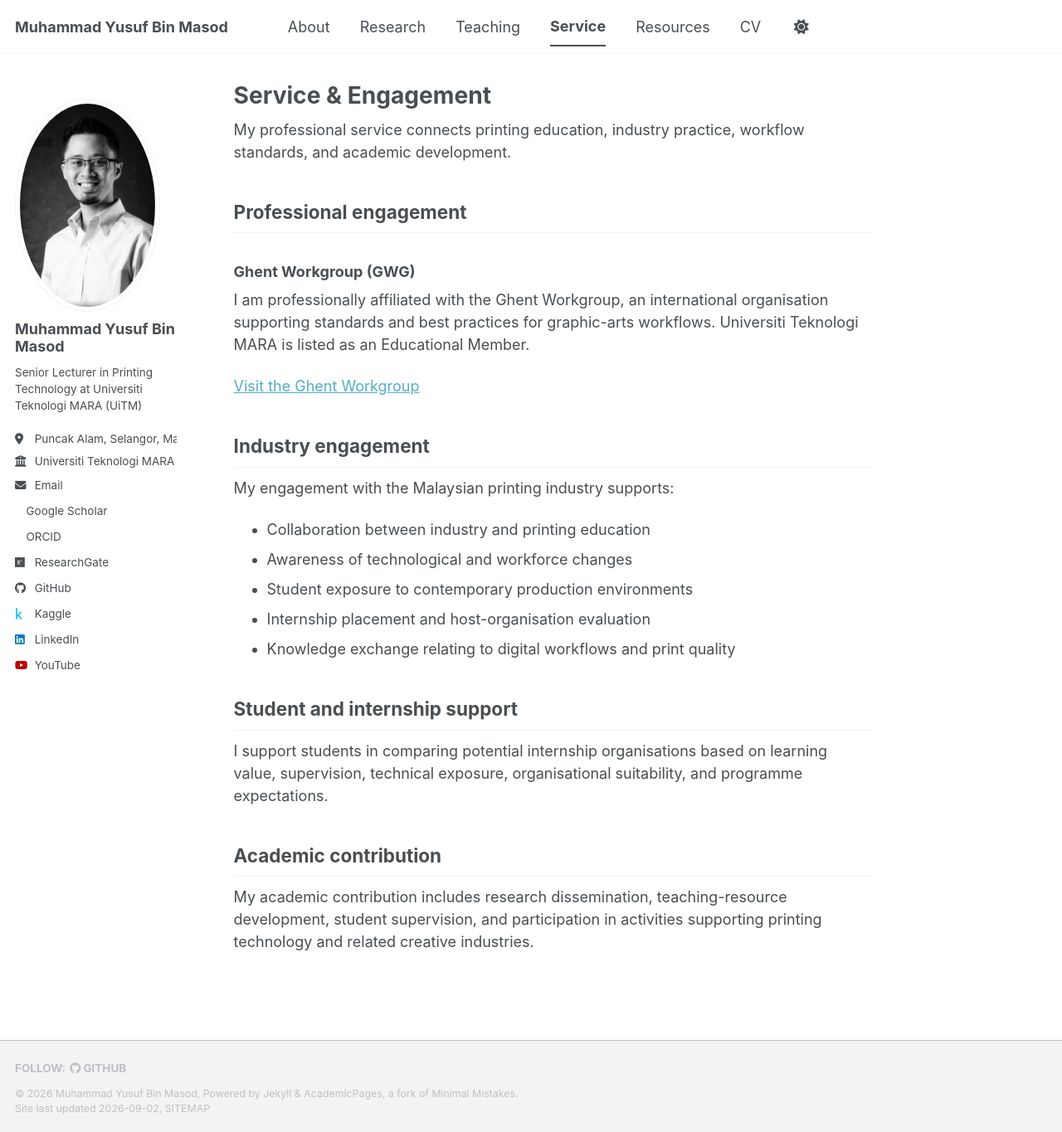
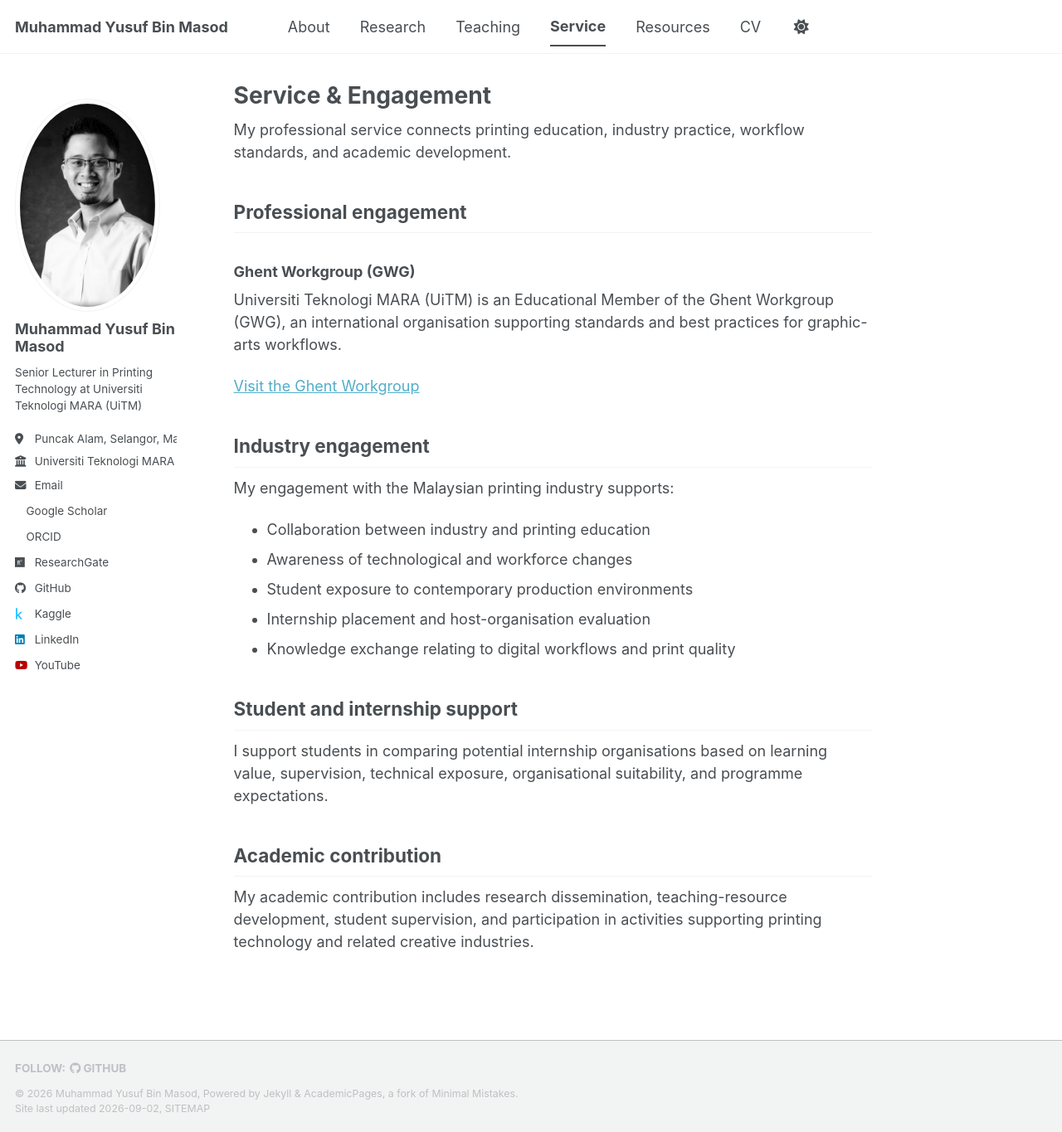
Before and after one commit to yusufmasod/academic-site-preview, a Jekyll site: the page built from _pages/service.md, in a window 1280 px wide and 1365 px high. Shown: the whole window at 83% size. Built offline with Jekyll 4.4.1, drawn with Linux system fonts in a browser that asks for light colours; a style sheet for code colours, icons or effects is not loaded.

Commit message:
Clarify UiTM Ghent Workgroup membership

```diff
--- a/_pages/service.md
+++ b/_pages/service.md
@@ -10,7 +10,7 @@
 
 ### Ghent Workgroup (GWG)
 
-I am professionally affiliated with the Ghent Workgroup, an international organisation supporting standards and best practices for graphic-arts workflows. Universiti Teknologi MARA is listed as an Educational Member.
+Universiti Teknologi MARA (UiTM) is an Educational Member of the Ghent Workgroup (GWG), an international organisation supporting standards and best practices for graphic-arts workflows.
 
 [Visit the Ghent Workgroup](https://www.gwg.org/)
 
```
